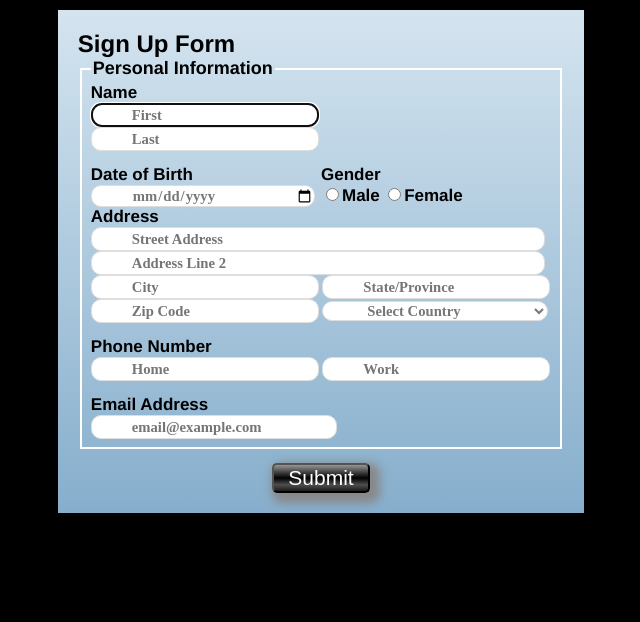
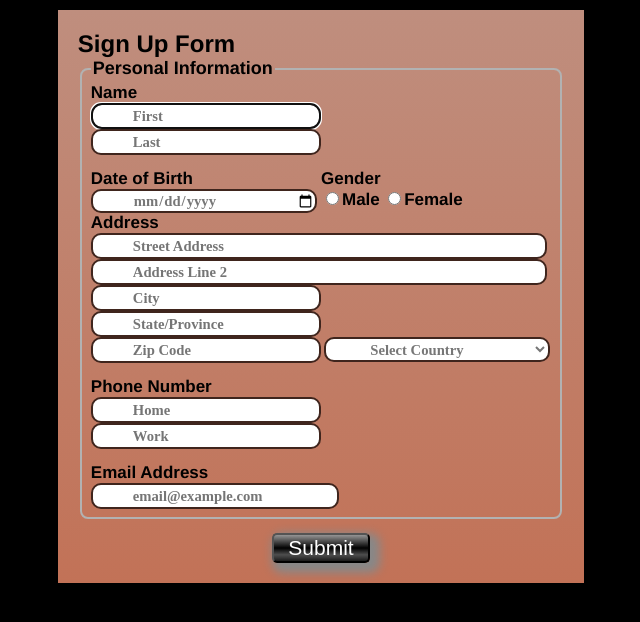
Before and after one commit to ModernTek/learning-web-components, a plain HTML site: page components/forms/signup/index.html in a window 1280 px wide. Shown: the whole page, without its empty margins (319-959 px from the left). Drawn offline with Linux system fonts and the light colour scheme; files that its build step writes are made by us from their sources; a web font is replaced by a local one.

Commit message:
Add more styles, color

```diff
--- a/components/forms/signup/style.css
+++ b/components/forms/signup/style.css
@@ -21,17 +21,20 @@ body{
   margin: 10px auto;
   font-family: Helvetica, Arial, sans-serif;
   color: #000000;
-  background:#A2F2A4;
-  rgba(212,228,239,1);
+  background:rgba(191,142,126,1);
 
-background: -webkit-gradient(left top, left bottom, color-stop(0%, rgba(212,228,239,1)), color-stop(100%, rgba(134,174,204,1)));
+/*background: -webkit-gradient(left top, left bottom, color-stop(0%, rgba(212,228,239,1)), color-stop(100%, rgba(134,174,204,1)));*/
 
-background: linear-gradient(to bottom, rgba(212,228,239,1) 0%, rgba(134,174,204,1) 100%);
+background: linear-gradient(to bottom,
+  rgba(191, 142, 126,1) 0%,
+  rgba(194, 114, 87,1) 100%);
 }
 
 #signup_form .fieldset_border{
-  border-color:#ffffff;
+  border-color:/*#ffffff;*/#b2B2B2;
   border-style: solid;
+  border-radius: 8px;
+  border-with:6px;
 }
 
 #signup_form .txtinput{
@@ -42,8 +45,8 @@ font-family:arial;
 	background-color:336699;
   border-style: solid;
   border-radius: 4px;
-  border-width: 1px;
-  border-color: #dedede;
+  border-width: 2px;
+  border-color: #3F251D;
 	color:gray;
  height:20px ;
 -moz-border-radius: 10px;
@@ -85,10 +88,10 @@ font-family:arial;
 #signup_form .txtinput.select{
   width:49%;
   color:#777777;
-   height:20px ;
-radius: 10px;-moz-border-radius: 10px;
+   height:25px ;
+radius: 20px;-moz-border-radius: 10px;
 	-webkit-border-
-  -moz-border-radius: 10px;
+  -moz-border-radius: 20px;
 	-webkit-border-
 }
 
```
